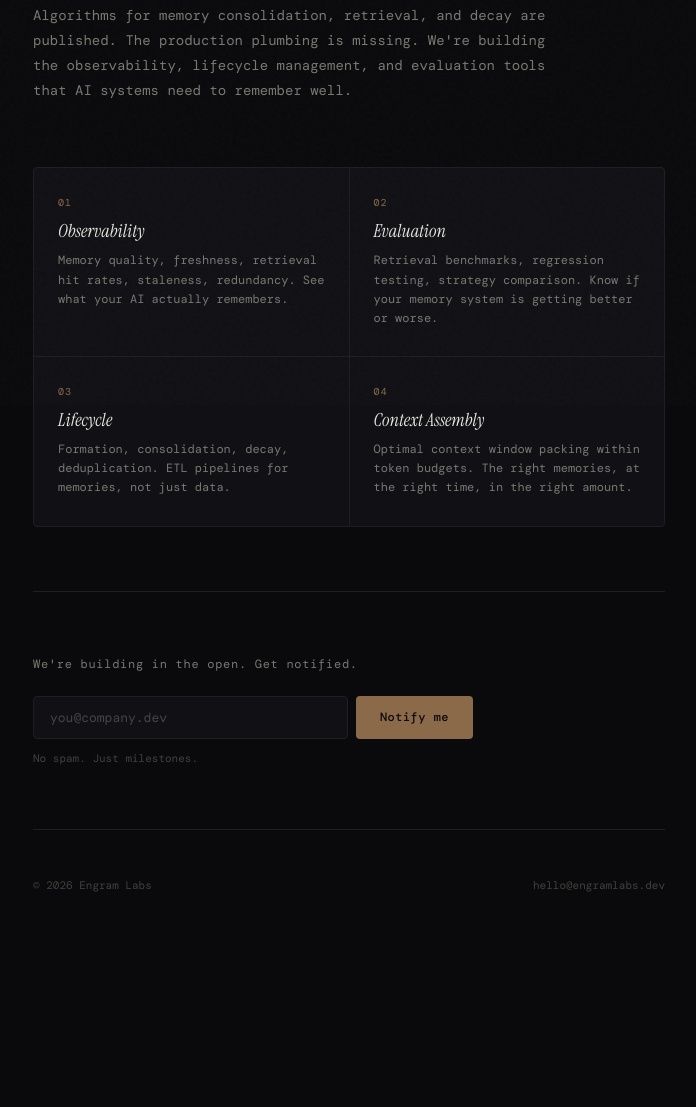
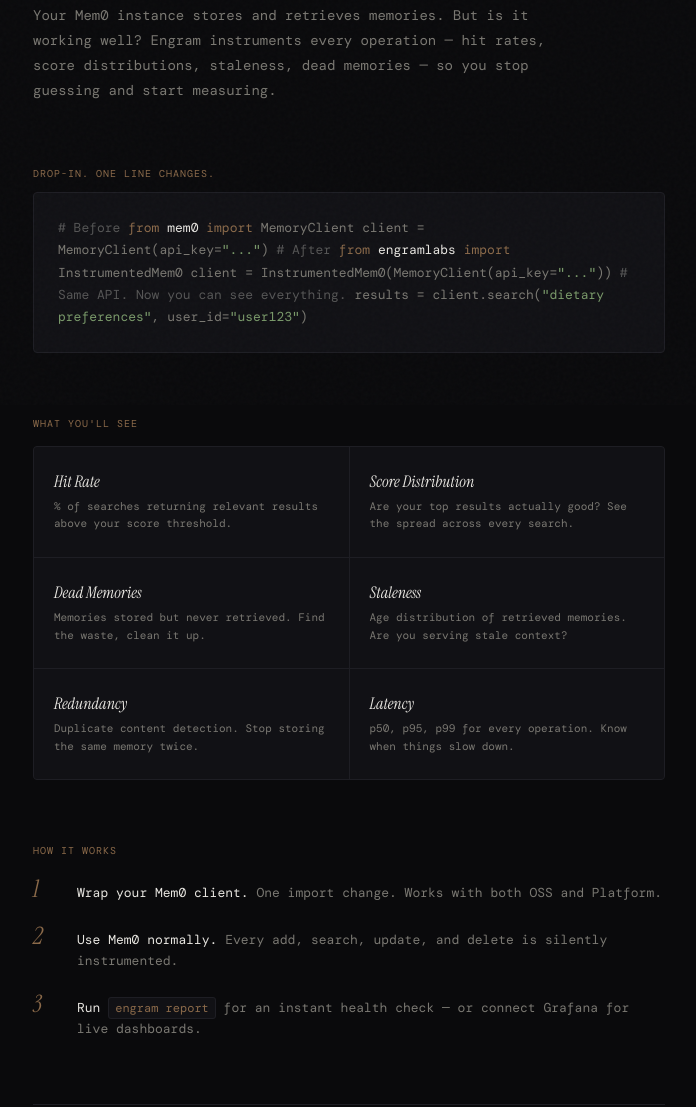
Before and after one commit to engramlabs-dev/site, a plain HTML site: page public/index.html in a window 1280 px wide. Shown: the part 395-1502 px from the top of the page, without its empty margins (291-987 px from the left). Before the commit the page ends 1335 px from the top, so only its background shows below. Drawn offline with nearby package versions, Linux system fonts and the light colour scheme; a web font is replaced by a local one.

Commit message:
Pivot landing page to Mem0 observability focus
Updated messaging from generic 'production infrastructure for AI memory'
to specific Mem0 instrumentation wrapper. Added code example, metrics grid,
and how-it-works section. Removed abstract module grid.

```diff
--- a/public/index.html
+++ b/public/index.html
@@ -3,8 +3,8 @@
 <head>
     <meta charset="UTF-8">
     <meta name="viewport" content="width=device-width, initial-scale=1.0">
-    <title>Engram Labs — Production Infrastructure for AI Memory</title>
-    <meta name="description" content="Memory observability, lifecycle management, and evaluation for AI systems. The plumbing between research and production.">
+    <title>Engram Labs — Observability for AI Memory</title>
+    <meta name="description" content="See what your AI actually remembers. Retrieval quality, hit rates, staleness, dead memories — starting with Mem0.">
     <link rel="preconnect" href="https://fonts.googleapis.com">
     <link rel="preconnect" href="https://fonts.gstatic.com" crossorigin>
     <link href="https://fonts.googleapis.com/css2?family=DM+Mono:wght@300;400;500&family=Instrument+Serif:ital@0;1&display=swap" rel="stylesheet">
@@ -34,7 +34,6 @@
             -webkit-font-smoothing: antialiased;
         }
 
-        /* Subtle grain texture */
         body::before {
             content: '';
             position: fixed;
@@ -51,7 +50,6 @@
             padding: 0 24px;
         }
 
-        /* Header */
         header {
             padding: 48px 0 0;
             opacity: 0;
@@ -139,14 +137,54 @@
             max-width: 520px;
         }
 
-        /* Modules */
-        .modules {
+        /* Code block */
+        .code-section {
+            padding: 0 0 64px;
+            opacity: 0;
+            animation: fadeIn 0.8s ease 0.5s forwards;
+        }
+
+        .code-label {
+            font-size: 10px;
+            letter-spacing: 0.1em;
+            text-transform: uppercase;
+            color: var(--accent-dim);
+            margin-bottom: 12px;
+        }
+
+        .code-block {
+            background: var(--surface);
+            border: 1px solid var(--border);
+            border-radius: 4px;
+            padding: 24px;
+            font-family: var(--mono);
+            font-size: 13px;
+            line-height: 1.7;
+            color: var(--text-muted);
+            overflow-x: auto;
+        }
+
+        .code-block .comment { color: #555; }
+        .code-block .keyword { color: var(--accent-dim); }
+        .code-block .string { color: #7a9a6a; }
+        .code-block .highlight { color: var(--text); }
+
+        /* Metrics */
+        .metrics {
             padding: 0 0 64px;
             opacity: 0;
             animation: fadeIn 0.8s ease 0.6s forwards;
         }
 
-        .module-grid {
+        .metrics-label {
+            font-size: 10px;
+            letter-spacing: 0.1em;
+            text-transform: uppercase;
+            color: var(--accent-dim);
+            margin-bottom: 16px;
+        }
+
+        .metric-grid {
             display: grid;
             grid-template-columns: 1fr 1fr;
             gap: 1px;
@@ -156,36 +194,84 @@
             overflow: hidden;
         }
 
-        .module {
+        .metric {
             background: var(--surface);
-            padding: 28px 24px;
+            padding: 24px 20px;
             transition: background 0.3s;
         }
 
-        .module:hover {
+        .metric:hover {
             background: var(--accent-glow);
         }
 
-        .module-label {
+        .metric-name {
+            font-family: var(--serif);
+            font-size: 16px;
+            font-style: italic;
+            color: var(--text);
+            margin-bottom: 6px;
+        }
+
+        .metric-desc {
+            font-size: 11px;
+            line-height: 1.6;
+            color: var(--text-muted);
+        }
+
+        /* How it works */
+        .how {
+            padding: 0 0 64px;
+            opacity: 0;
+            animation: fadeIn 0.8s ease 0.7s forwards;
+        }
+
+        .how-label {
             font-size: 10px;
             letter-spacing: 0.1em;
             text-transform: uppercase;
             color: var(--accent-dim);
-            margin-bottom: 10px;
+            margin-bottom: 16px;
         }
 
-        .module-name {
-            font-family: var(--serif);
-            font-size: 18px;
-            font-style: italic;
-            color: var(--text);
-            margin-bottom: 8px;
+        .how-steps {
+            display: flex;
+            flex-direction: column;
+            gap: 16px;
         }
 
-        .module-desc {
-            font-size: 12px;
+        .how-step {
+            display: flex;
+            gap: 16px;
+            align-items: baseline;
+        }
+
+        .step-num {
+            font-family: var(--serif);
+            font-style: italic;
+            font-size: 24px;
+            color: var(--accent-dim);
+            min-width: 28px;
+        }
+
+        .step-text {
+            font-size: 13px;
             line-height: 1.6;
             color: var(--text-muted);
+        }
+
+        .step-text strong {
+            color: var(--text);
+            font-weight: 400;
+        }
+
+        .step-code {
+            font-family: var(--mono);
+            font-size: 12px;
+            color: var(--accent-dim);
+            background: var(--surface);
+            padding: 2px 6px;
+            border-radius: 3px;
+            border: 1px solid var(--border);
         }
 
         /* Signup */
@@ -258,7 +344,6 @@
             opacity: 0.5;
         }
 
-        /* Footer */
         footer {
             padding: 48px 0;
             border-top: 1px solid var(--border);
@@ -285,22 +370,19 @@
 
         footer a:hover { opacity: 1; }
 
-        /* Animations */
         @keyframes fadeIn {
             from { opacity: 0; transform: translateY(12px); }
             to { opacity: 1; transform: translateY(0); }
         }
 
-        /* Mobile */
         @media (max-width: 520px) {
-            .module-grid { grid-template-columns: 1fr; }
+            .metric-grid { grid-template-columns: 1fr; }
             .signup-form { flex-direction: column; }
             .signup-form button { padding: 14px 24px; }
             header { padding-top: 32px; }
             .hero { padding: 56px 0 48px; }
         }
 
-        /* Success state */
         .signup-success {
             display: none;
             font-size: 13px;
@@ -325,31 +407,70 @@
         </header>
 
         <section class="hero">
-            <h1>Production infrastructure for <em>AI memory</em></h1>
-            <p>Algorithms for memory consolidation, retrieval, and decay are published. The production plumbing is missing. We're building the observability, lifecycle management, and evaluation tools that AI systems need to remember well.</p>
+            <h1>See what your AI <em>actually remembers</em></h1>
+            <p>Your Mem0 instance stores and retrieves memories. But is it working well? Engram instruments every operation — hit rates, score distributions, staleness, dead memories — so you stop guessing and start measuring.</p>
         </section>
 
-        <section class="modules">
-            <div class="module-grid">
-                <div class="module">
-                    <div class="module-label">01</div>
-                    <div class="module-name">Observability</div>
-                    <div class="module-desc">Memory quality, freshness, retrieval hit rates, staleness, redundancy. See what your AI actually remembers.</div>
+        <section class="code-section">
+            <div class="code-label">Drop-in. One line changes.</div>
+            <div class="code-block">
+<span class="comment"># Before</span>
+<span class="keyword">from</span> <span class="highlight">mem0</span> <span class="keyword">import</span> MemoryClient
+client = MemoryClient(api_key=<span class="string">"..."</span>)
+
+<span class="comment"># After</span>
+<span class="keyword">from</span> <span class="highlight">engramlabs</span> <span class="keyword">import</span> InstrumentedMem0
+client = InstrumentedMem0(MemoryClient(api_key=<span class="string">"..."</span>))
+
+<span class="comment"># Same API. Now you can see everything.</span>
+results = client.search(<span class="string">"dietary preferences"</span>, user_id=<span class="string">"user123"</span>)
+            </div>
+        </section>
+
+        <section class="metrics">
+            <div class="metrics-label">What you'll see</div>
+            <div class="metric-grid">
+                <div class="metric">
+                    <div class="metric-name">Hit Rate</div>
+                    <div class="metric-desc">% of searches returning relevant results above your score threshold.</div>
                 </div>
-                <div class="module">
-                    <div class="module-label">02</div>
-                    <div class="module-name">Evaluation</div>
-                    <div class="module-desc">Retrieval benchmarks, regression testing, strategy comparison. Know if your memory system is getting better or worse.</div>
+                <div class="metric">
+                    <div class="metric-name">Score Distribution</div>
+                    <div class="metric-desc">Are your top results actually good? See the spread across every search.</div>
                 </div>
-                <div class="module">
-                    <div class="module-label">03</div>
-                    <div class="module-name">Lifecycle</div>
-                    <div class="module-desc">Formation, consolidation, decay, deduplication. ETL pipelines for memories, not just data.</div>
+                <div class="metric">
+                    <div class="metric-name">Dead Memories</div>
+                    <div class="metric-desc">Memories stored but never retrieved. Find the waste, clean it up.</div>
                 </div>
-                <div class="module">
-                    <div class="module-label">04</div>
-                    <div class="module-name">Context Assembly</div>
-                    <div class="module-desc">Optimal context window packing within token budgets. The right memories, at the right time, in the right amount.</div>
+                <div class="metric">
+                    <div class="metric-name">Staleness</div>
+                    <div class="metric-desc">Age distribution of retrieved memories. Are you serving stale context?</div>
+                </div>
+                <div class="metric">
+                    <div class="metric-name">Redundancy</div>
+                    <div class="metric-desc">Duplicate content detection. Stop storing the same memory twice.</div>
+                </div>
+                <div class="metric">
+                    <div class="metric-name">Latency</div>
+                    <div class="metric-desc">p50, p95, p99 for every operation. Know when things slow down.</div>
+                </div>
+            </div>
+        </section>
+
+        <section class="how">
+            <div class="how-label">How it works</div>
+            <div class="how-steps">
+                <div class="how-step">
+                    <div class="step-num">1</div>
+                    <div class="step-text"><strong>Wrap your Mem0 client.</strong> One import change. Works with both OSS and Platform.</div>
+                </div>
+                <div class="how-step">
+                    <div class="step-num">2</div>
+                    <div class="step-text"><strong>Use Mem0 normally.</strong> Every add, search, update, and delete is silently instrumented.</div>
+                </div>
+                <div class="how-step">
+                    <div class="step-num">3</div>
+                    <div class="step-text"><strong>Run <span class="step-code">engram report</span></strong> for an instant health check — or connect Grafana for live dashboards.</div>
                 </div>
             </div>
         </section>
```
